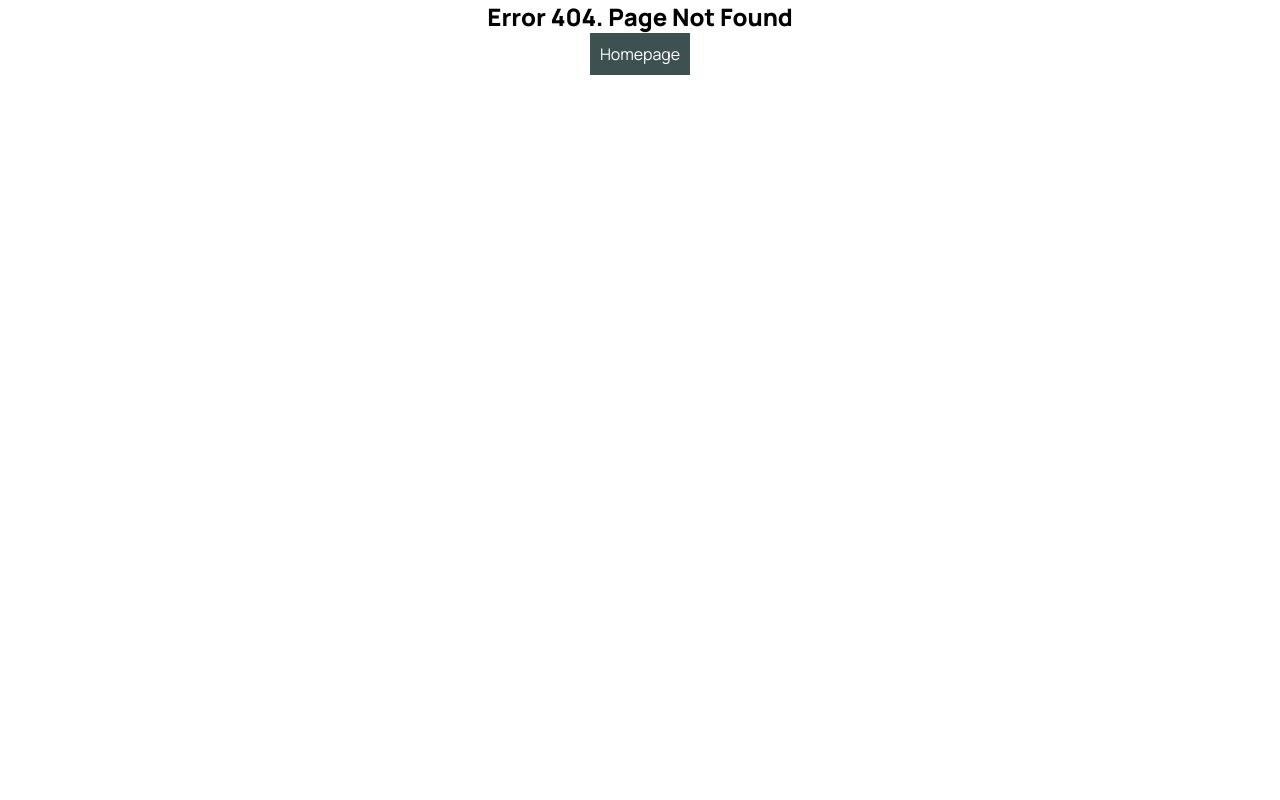
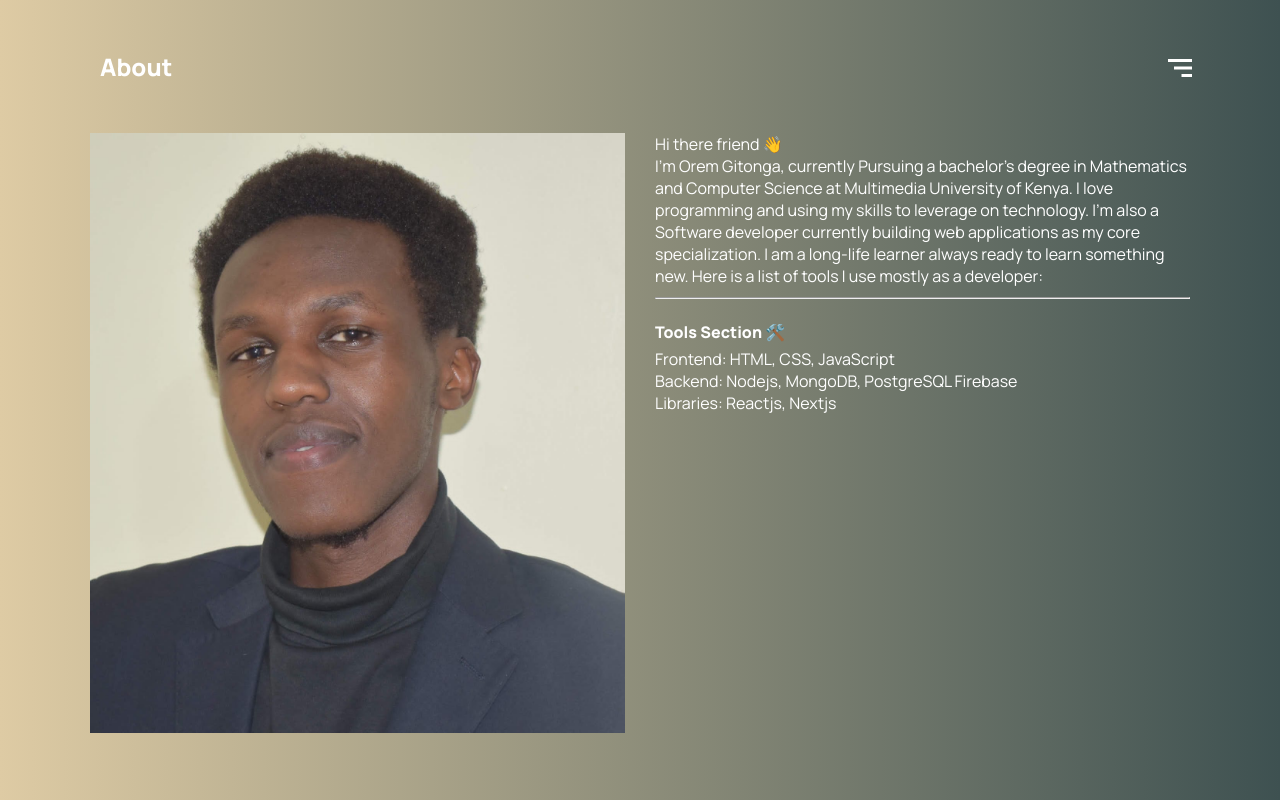
Before and after one commit to mgorem/my-portfolio-resume, a React (Create React App) app: page /about in a window 1280 px wide. Before the commit this address had no page. Built offline with nearby package versions, Linux system fonts and the light colour scheme.

Commit message:
add structure and style about page

```diff
--- a/src/App.js
+++ b/src/App.js
@@ -5,6 +5,7 @@ import Homepage from "./components/Homepage"
 import Menu from './components/Menu'
 
 // Pages
+import About from "./pages/About"
 import Projects from "./pages/Projects"
 import Contact from "./pages/Contact"
 import Error from "./pages/Error"
@@ -15,6 +16,7 @@ const App = () => {
     <Menu />
     <Routes>
     <Route path="/" element={<Homepage />} exact />
+    <Route path="/about" element={<About />} />
     <Route path="/projects" element={<Projects />} />
     <Route path="/contact" element={<Contact />} />
     <Route path="*" element={<Error />} />
--- a/src/components/Homepage.js
+++ b/src/components/Homepage.js
@@ -7,7 +7,7 @@ const Homepage = () => {
     <section className="homepage">
       <div className="overlay">
       <h1>Orem Gitonga</h1>
-      <p>Full Stack Developer/ <br /> Blockchain Enthusiast</p>
+      <p>Software Developer <br /> 👨🏾‍💻️ <br /> Blockchain Enthusiast</p>
 
       <ul>
       <li><a href="https://www.linkedin.com/in/orem-gitonga-b37b9319b/" target="_blank" rel="noopenner noreferrer"><FaLinkedin /></a></li>
--- a/src/data/Navbar.js
+++ b/src/data/Navbar.js
@@ -5,6 +5,11 @@ export const Navbar = [
         id: uuidv4(),
         title: "Homepage",
         url: "/"
+    },
+    {
+        id: uuidv4(),
+        title: "About",
+        url: "/about"
     },
     {
         id: uuidv4(),
--- a/src/index.css
+++ b/src/index.css
@@ -113,14 +113,28 @@ a {
   font-size: 30px;
 }
 
-/* Contact */
-.contacts ul {
-  display: flex;
-  flex-direction: column;
-  align-items: center;
-  justify-content: center;
-  min-height: 100vh;
+/* About */
+.about {
+  background-image: var(--background-image);
+  height: 100vh;
 }
+.about h1 {
+  padding: 50px 100px;
+  color: #fff;
+}
+.about .cards {
+  display: grid;
+  grid-template-columns: repeat(2, 1fr);
+  max-width: 1100px;
+  margin: auto;
+  gap: 30px;
+  color: #fff;
+  padding-bottom: 20px;
+}
+.about {
+  border-radius: 5px solid rgb(205, 205, 214);
+}
+
 /* Projects */
 .projects {
   background-image: var(--background-image);
@@ -176,6 +190,13 @@ a {
   padding: 50px 100px;
   color: #fff;
 }
+/* .contacts ul {
+  display: flex;
+  flex-direction: column;
+  align-items: center;
+  justify-content: center;
+  min-height: 100vh;
+} */
 .contacts ul {
 position: absolute;
 left: 50%;
@@ -194,6 +215,9 @@ transform: translate(-50%, -50%);
   .projects .cards {
     padding: 0 20px 20px;
   }
+  .about .cards {
+    padding: 0 20px 20px;
+  }
 }
 @media (max-width: 992px) {
   .homepage .overlay h1 {
@@ -204,8 +228,11 @@ transform: translate(-50%, -50%);
   .projects .cards {
     grid-template-columns: repeat(2, 1fr);
   }
+  .about .cards {
+    grid-template-columns: 200px 1fr;
+  }
   .header.open {
-    height: 37%;
+    height: 3%;
     background-color: var(--background-overlay);
   }
   .header nav ul {
@@ -215,7 +242,7 @@ transform: translate(-50%, -50%);
     min-height: 70%;
   }
   .header nav ul li {
-    margin: 15px 0;
+    margin: 7px 0;
   }
 }
 @media (max-width: 500px) {
@@ -228,6 +255,9 @@ transform: translate(-50%, -50%);
   }
   .homepage .overlay ul li a {
     font-size: 20px;
+  }
+  .about .cards {
+    grid-template-columns: 80px 1fr;
   }
   .contacts ul li a {
     font-size: 15px;
--- /dev/null
+++ b/src/pages/About.js
@@ -0,0 +1,39 @@
+const About = () => {
+    return (
+        <>
+        <section className="about">
+            <div>
+                <h1>About</h1>
+
+                <div className="cards">
+                    <img className="photo" src="../images/oremprofile3.jpg" alt="Orem's face"/>
+                    <article>
+                        Hi there friend 👋️ <br />
+                        I'm Orem Gitonga, currently Pursuing a bachelor's degree
+                        in Mathematics and Computer Science at Multimedia
+                        University of Kenya. I love programming and using
+                        my skills to leverage on technology. I'm also a Software
+                        developer currently building web applications as my
+                        core specialization. I am a long-life learner always
+                        ready to learn something new.
+                        Here is a list of tools I use mostly as a developer:<br />
+                        <hr style={{marginTop: "10px"}}/> <br />
+                        <p style={{fontWeight: "bold",
+                                   marginBottom: "5px"
+                                }}>
+                            Tools Section 🛠️
+                            </p>
+                        <ul>
+                            <li>Frontend: HTML, CSS, JavaScript</li>
+                            <li>Backend: Nodejs, MongoDB, PostgreSQL Firebase</li>
+                            <li>Libraries: Reactjs, Nextjs</li>
+                        </ul>
+                    </article>
+                </div>
+            </div>
+        </section>
+        </>
+     );
+}
+
+export default About;
```
Also changed, not shown: public/images/oremprofile2.jpg (added), public/images/oremprofile3.jpg (added).
